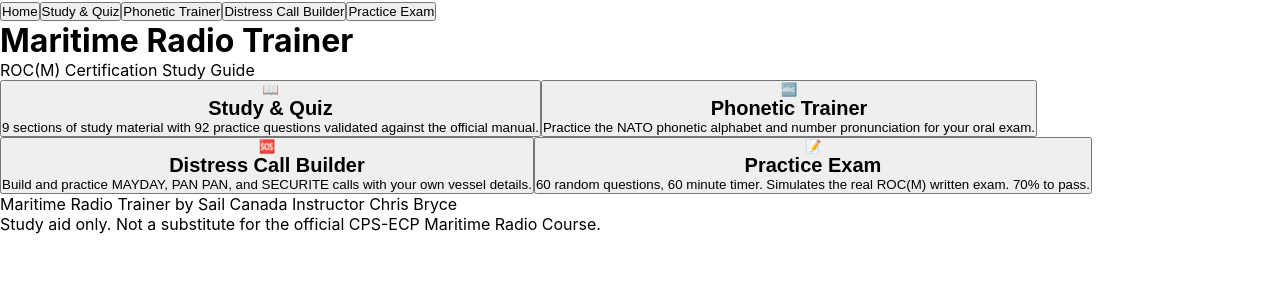
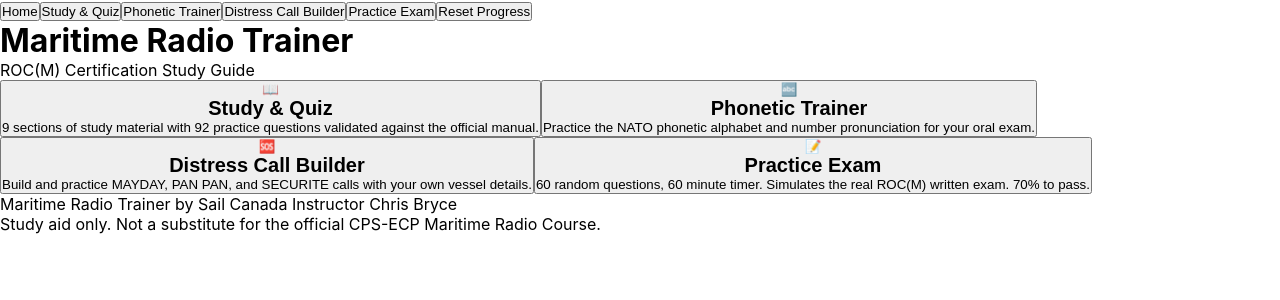
Before and after one commit to GNARLEYSPOKE/maritime-radio-trainer, a Next.js app: page / in a window 1280 px wide. Shown: the top 300 px of the page. Built offline with nearby package versions, Linux system fonts and the light colour scheme.

Commit message:
Add Reset Progress button to navigation bar
Clears all quiz scores from localStorage. Confirmation dialog
prevents accidental resets. Available from every view.

Co-Authored-By: Claude Opus 4.6 <noreply@anthropic.com>

```diff
--- a/app/components/DistressView.js
+++ b/app/components/DistressView.js
@@ -27,7 +27,7 @@ function FormField({ label, value, onChange, placeholder }) {
   );
 }
 
-export default function DistressView({ currentView, onNavigate }) {
+export default function DistressView({ currentView, onNavigate, onReset }) {
   const [distressType, setDistressType] = useState('mayday');
   const [distressForm, setDistressForm] = useState(EMPTY_FORM);
   const [distressScript, setDistressScript] = useState('');
@@ -98,7 +98,7 @@ Out`
 
   return (
     <div className="min-h-screen bg-gray-50">
-      <NavBar currentView={currentView} onNavigate={onNavigate} />
+      <NavBar currentView={currentView} onNavigate={onNavigate} onReset={onReset} />
       <header className="bg-red-800 text-white py-6 shadow-md">
         <div className="max-w-6xl mx-auto px-4">
           <h1 className="text-3xl font-bold">Distress Call Builder</h1>
--- a/app/components/ExamView.js
+++ b/app/components/ExamView.js
@@ -6,7 +6,7 @@ import NavBar from './NavBar';
 import QuestionCard from './QuestionCard';
 import { useExam } from '../hooks/useExam';
 
-export default function ExamView({ currentView, onNavigate }) {
+export default function ExamView({ currentView, onNavigate, onReset }) {
   const {
     examQuestions, examAnswers, examTimeLeft, examStarted, examFinished, examResults,
     currentQuestionIndex, setCurrentQuestionIndex, startExam, submitExam, selectAnswer, formatTime,
@@ -16,7 +16,7 @@ export default function ExamView({ currentView, onNavigate }) {
   if (examFinished && examResults) {
     return (
       <div className="min-h-screen bg-gray-50">
-        <NavBar currentView={currentView} onNavigate={onNavigate} />
+        <NavBar currentView={currentView} onNavigate={onNavigate} onReset={onReset} />
         <header className={`${examResults.passed ? 'bg-green-700' : 'bg-red-700'} text-white py-6 shadow-md`}>
           <div className="max-w-6xl mx-auto px-4">
             <h1 className="text-3xl font-bold">{examResults.passed ? 'Congratulations!' : 'Keep Studying'}</h1>
@@ -86,7 +86,7 @@ export default function ExamView({ currentView, onNavigate }) {
   if (!examStarted) {
     return (
       <div className="min-h-screen bg-gray-50">
-        <NavBar currentView={currentView} onNavigate={onNavigate} />
+        <NavBar currentView={currentView} onNavigate={onNavigate} onReset={onReset} />
         <header className="bg-green-800 text-white py-6 shadow-md">
           <div className="max-w-6xl mx-auto px-4">
             <h1 className="text-3xl font-bold">Practice Exam</h1>
--- a/app/components/HomeView.js
+++ b/app/components/HomeView.js
@@ -4,10 +4,10 @@ import { sections } from '@/lib/quizData';
 import { PASS_THRESHOLD } from '@/lib/constants';
 import NavBar from './NavBar';
 
-export default function HomeView({ currentView, onNavigate, quizScores, onStartStudy }) {
+export default function HomeView({ currentView, onNavigate, quizScores, onStartStudy, onReset }) {
   return (
     <div className="min-h-screen bg-gradient-to-b from-blue-50 to-white">
-      <NavBar currentView={currentView} onNavigate={onNavigate} />
+      <NavBar currentView={currentView} onNavigate={onNavigate} onReset={onReset} />
       <header className="bg-blue-900 text-white py-10">
         <div className="max-w-6xl mx-auto px-4">
           <h1 className="text-4xl font-bold mb-2">Maritime Radio Trainer</h1>
--- a/app/components/NavBar.js
+++ b/app/components/NavBar.js
@@ -8,10 +8,10 @@ const NAV_ITEMS = [
   { key: 'exam', label: 'Practice Exam' },
 ];
 
-export default function NavBar({ currentView, onNavigate }) {
+export default function NavBar({ currentView, onNavigate, onReset }) {
   return (
     <nav className="bg-blue-950 text-white py-3 border-b border-blue-800">
-      <div className="max-w-6xl mx-auto px-4 flex gap-4 flex-wrap text-sm font-semibold">
+      <div className="max-w-6xl mx-auto px-4 flex gap-4 flex-wrap text-sm font-semibold items-center">
         {NAV_ITEMS.map(item => (
           <button
             key={item.key}
@@ -23,6 +23,14 @@ export default function NavBar({ currentView, onNavigate }) {
             {item.label}
           </button>
         ))}
+        {onReset && (
+          <button
+            onClick={() => { if (confirm('Reset all progress? This clears quiz scores and starts fresh.')) onReset(); }}
+            className="ml-auto px-3 py-1 rounded transition text-blue-300 hover:text-white hover:bg-red-600/80 text-xs"
+          >
+            Reset Progress
+          </button>
+        )}
       </div>
     </nav>
   );
--- a/app/components/PhoneticView.js
+++ b/app/components/PhoneticView.js
@@ -4,7 +4,7 @@ import { useState } from 'react';
 import { phoneticAlphabet, numbers, translateToPhonetic } from '@/lib/referenceData';
 import NavBar from './NavBar';
 
-export default function PhoneticView({ currentView, onNavigate }) {
+export default function PhoneticView({ currentView, onNavigate, onReset }) {
   const [phoneticInput, setPhoneticInput] = useState('');
   const [phoneticOutput, setPhoneticOutput] = useState('');
 
@@ -14,7 +14,7 @@ export default function PhoneticView({ currentView, onNavigate }) {
 
   return (
     <div className="min-h-screen bg-gray-50">
-      <NavBar currentView={currentView} onNavigate={onNavigate} />
+      <NavBar currentView={currentView} onNavigate={onNavigate} onReset={onReset} />
       <header className="bg-purple-700 text-white py-6 shadow-md">
         <div className="max-w-6xl mx-auto px-4">
           <h1 className="text-3xl font-bold">Phonetic Alphabet Trainer</h1>
--- a/app/components/SectionView.js
+++ b/app/components/SectionView.js
@@ -8,7 +8,7 @@ import NavBar from './NavBar';
 import QuestionCard from './QuestionCard';
 import { useQuiz } from '../hooks/useQuiz';
 
-export default function SectionView({ currentView, onNavigate, quizScores, setQuizScores }) {
+export default function SectionView({ currentView, onNavigate, quizScores, setQuizScores, onReset }) {
   const { currentQuestionIndex, setCurrentQuestionIndex, selectedAnswers, selectAnswer, resetQuiz, scoreQuiz, getMissedQuestions } = useQuiz();
   const [currentSection, setCurrentSection] = useState(1);
   const [isStudyMode, setIsStudyMode] = useState(true);
@@ -38,7 +38,7 @@ export default function SectionView({ currentView, onNavigate, quizScores, setQu
 
   return (
     <div className="min-h-screen bg-gray-50">
-      <NavBar currentView={currentView} onNavigate={onNavigate} />
+      <NavBar currentView={currentView} onNavigate={onNavigate} onReset={onReset} />
       <header className="bg-blue-900 text-white py-6 shadow-md">
         <div className="max-w-6xl mx-auto px-4">
           <h1 className="text-3xl font-bold">Section {section?.number}: {section?.title}</h1>
--- a/app/hooks/useProgress.js
+++ b/app/hooks/useProgress.js
@@ -14,5 +14,10 @@ export function useProgress() {
     localStorage.setItem('quizScores', JSON.stringify(quizScores));
   }, [quizScores]);
 
-  return { quizScores, setQuizScores };
+  const resetProgress = () => {
+    setQuizScores({});
+    localStorage.removeItem('quizScores');
+  };
+
+  return { quizScores, setQuizScores, resetProgress };
 }
--- a/app/page.js
+++ b/app/page.js
@@ -10,7 +10,7 @@ import ExamView from './components/ExamView';
 
 export default function Home() {
   const [currentView, setCurrentView] = useState('home');
-  const { quizScores, setQuizScores } = useProgress();
+  const { quizScores, setQuizScores, resetProgress } = useProgress();
 
   const handleNavigate = useCallback((view) => {
     setCurrentView(view);
@@ -22,14 +22,14 @@ export default function Home() {
 
   switch (currentView) {
     case 'section':
-      return <SectionView currentView={currentView} onNavigate={handleNavigate} quizScores={quizScores} setQuizScores={setQuizScores} />;
+      return <SectionView currentView={currentView} onNavigate={handleNavigate} quizScores={quizScores} setQuizScores={setQuizScores} onReset={resetProgress} />;
     case 'phonetic':
-      return <PhoneticView currentView={currentView} onNavigate={handleNavigate} />;
+      return <PhoneticView currentView={currentView} onNavigate={handleNavigate} onReset={resetProgress} />;
     case 'distress':
-      return <DistressView currentView={currentView} onNavigate={handleNavigate} />;
+      return <DistressView currentView={currentView} onNavigate={handleNavigate} onReset={resetProgress} />;
     case 'exam':
-      return <ExamView currentView={currentView} onNavigate={handleNavigate} />;
+      return <ExamView currentView={currentView} onNavigate={handleNavigate} onReset={resetProgress} />;
     default:
-      return <HomeView currentView={currentView} onNavigate={handleNavigate} quizScores={quizScores} onStartStudy={handleStartStudy} />;
+      return <HomeView currentView={currentView} onNavigate={handleNavigate} quizScores={quizScores} onStartStudy={handleStartStudy} onReset={resetProgress} />;
   }
 }
```
